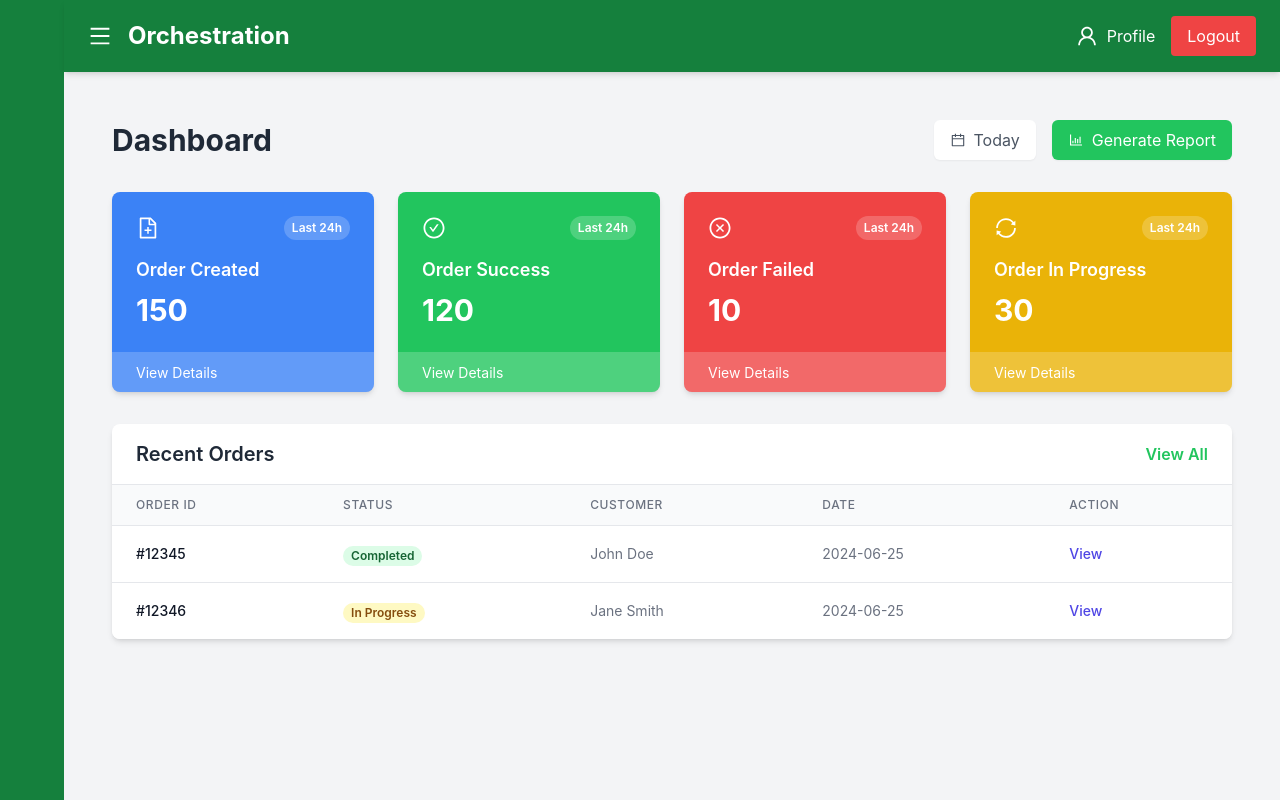
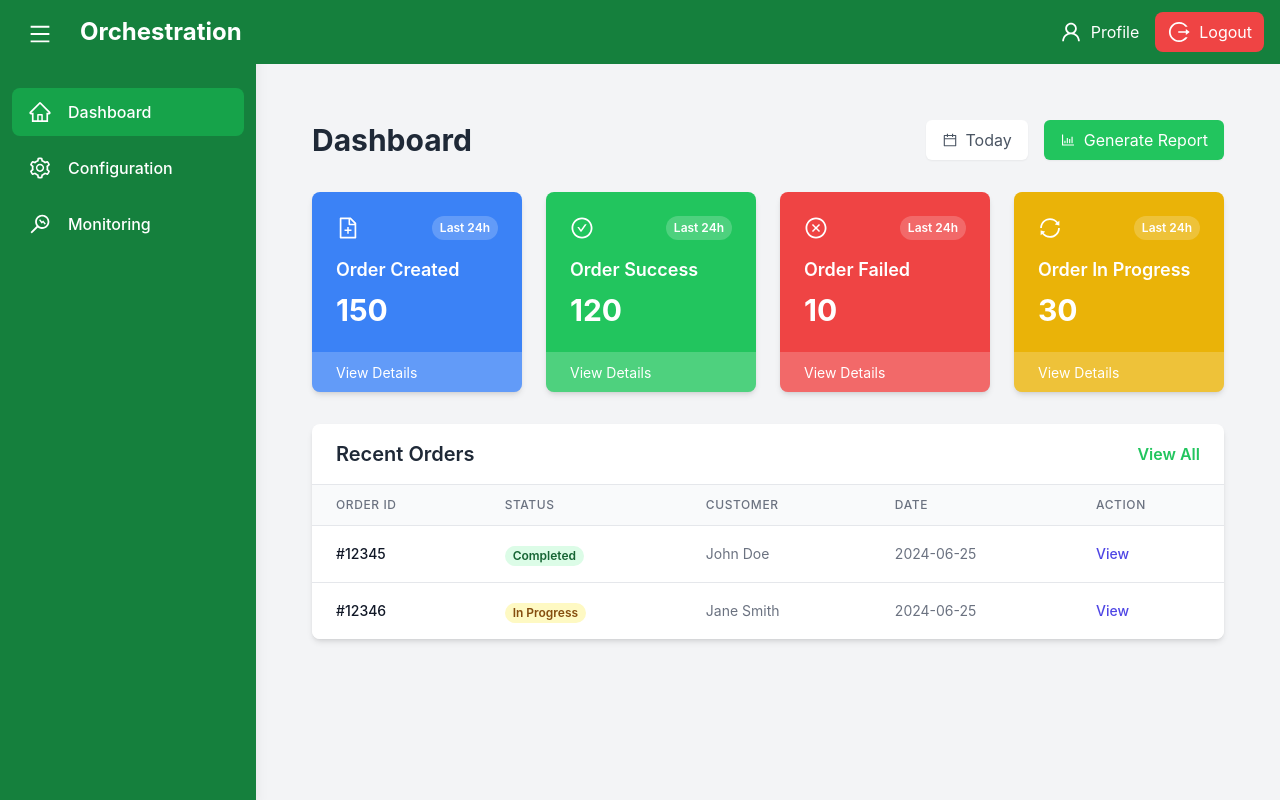
Before and after one commit to Gezaa/orches-app, a React (Create React App) app in the folder frontend/: page / in a window 1280 px wide. Built offline with nearby package versions, Linux system fonts and the light colour scheme.

Commit message:
style : update layout(sidebar and navbar connecting)

```diff
--- a/frontend/src/components/shared/Layout.jsx
+++ b/frontend/src/components/shared/Layout.jsx
@@ -4,18 +4,18 @@ import Sidebar from './Sidebar';
 import Navbar from './Navbar';
 
 export default function Layout() {
-    const [isOpen, setIsOpen] = useState(false);
+    const [isOpen, setIsOpen] = useState(true);
 
     const toggleSidebar = () => {
         setIsOpen(!isOpen);
     };
 
     return (
-        <div className="flex h-screen w-screen overflow-hidden">
+        <div className="flex h-screen w-screen overflow-hidden bg-gray-100">
+            <Navbar toggleSidebar={toggleSidebar} isOpen={isOpen} />
             <Sidebar isOpen={isOpen} />
-            <div className={`flex flex-col flex-1 transition-all duration-300 ${isOpen ? 'ml-64' : 'ml-16'}`}>
-                <Navbar toggleSidebar={toggleSidebar} />
-                <div className="flex-1 p-4 bg-gray-100 overflow-auto">
+            <div className={`flex flex-col flex-1 ${isOpen ? 'ml-64' : 'ml-20'} mt-16 transition-all duration-300`}>
+                <div className="flex-1 p-6 overflow-auto">
                     <Outlet />
                 </div>
             </div>
--- a/frontend/src/components/shared/Navbar.jsx
+++ b/frontend/src/components/shared/Navbar.jsx
@@ -1,8 +1,8 @@
 import React from 'react';
-import { AiOutlineUser, AiOutlineMenu } from 'react-icons/ai';
+import { AiOutlineUser, AiOutlineMenu, AiOutlineLogout } from 'react-icons/ai';
 import { Link, useNavigate } from 'react-router-dom';
 
-function Navbar({ toggleSidebar }) {
+function Navbar({ toggleSidebar, isOpen }) {
     const navigate = useNavigate();
 
     const handleLogout = () => {
@@ -10,26 +10,33 @@ function Navbar({ toggleSidebar }) {
     };
 
     return (
-        <header className="bg-green-700 shadow-md w-full z-50 relative">
-            <div className="container mx-auto flex justify-between items-center py-4 px-6">
-                <div className="flex items-center space-x-4">
-                    <button onClick={toggleSidebar} className="text-white hover:text-gray-300 transition-colors duration-200">
+        <header className="bg-green-700 z-50 fixed top-0 left-0 right-0">
+            <div className="flex justify-between items-center h-16 px-4">
+                <div className="flex items-center">
+                    <button
+                        onClick={toggleSidebar}
+                        className="text-white hover:bg-green-600 p-3 rounded-lg transition-colors duration-200 mr-4 mt-1"
+                    >
                         <AiOutlineMenu size={24} />
                     </button>
-                    <Link to="/" className="text-2xl font-bold text-white">
+                    <Link to="/" className="text-2xl font-bold text-white hover:text-gray-200 transition-colors duration-200">
                         Orchestration
                     </Link>
                 </div>
-                <div className="flex items-center space-x-4">
-                    <Link to="/profile" className="flex items-center text-white hover:text-gray-300 transition-colors duration-200">
+                <div className="flex items-center space-x-2">
+                    <Link
+                        to="/profile"
+                        className="flex items-center text-white hover:bg-green-600 p-2 rounded-lg transition-colors duration-200"
+                    >
                         <AiOutlineUser size={24} className="mr-2" />
-                        Profile
+                        <span className="hidden md:inline">Profile</span>
                     </Link>
                     <button
                         onClick={handleLogout}
-                        className="bg-red-500 text-white px-4 py-2 rounded active:scale-[.96] active:duration-75 transition-all hover:bg-red-600 hover:scale-[1.01] ease-in-out duration-200"
+                        className="flex items-center text-white bg-red-500 hover:bg-red-600 px-3 py-2 rounded-lg transition-colors duration-200"
                     >
-                        Logout
+                        <AiOutlineLogout size={24} className="mr-2" />
+                        <span className="hidden md:inline">Logout</span>
                     </button>
                 </div>
             </div>
--- a/frontend/src/components/shared/Sidebar.jsx
+++ b/frontend/src/components/shared/Sidebar.jsx
@@ -1,47 +1,47 @@
 import React from 'react';
 import { AiOutlineHome, AiOutlineSetting, AiOutlineMonitor } from 'react-icons/ai';
-import { Link } from 'react-router-dom';
+import { Link, useLocation } from 'react-router-dom';
 
 function Sidebar({ isOpen }) {
+    const location = useLocation();
+
+    const linkClass = (path) => `
+        flex items-center text-white p-3 rounded-lg
+        transition-all duration-300 ease-in-out
+        ${location.pathname === path ? 'bg-green-600' : 'hover:bg-green-600'}
+    `;
+
+    const iconClass = "text-2xl min-w-[2rem] flex justify-center";
+
     return (
-        <>
         <div
-                className={`h-full bg-green-700 w-64 transition-all duration-300 fixed top-0 ${
-                    isOpen ? 'left-0' : '-left-64'
-                } z-40`}
-                id="sidebar"
+            className={`
+                h-screen bg-green-700 transition-all duration-300 fixed top-0 left-0
+                ${isOpen ? 'w-64' : 'w-20'}
+                z-30 pt-16 shadow-lg
+            `}
         >
-                {isOpen && (
-                    <nav className="flex flex-col space-y-2 px-4 pt-20"> {/* Adjusted padding to push content down */}
-                        <Link
-                            to="/"
-                            className="flex items-center text-white p-2 rounded hover:bg-gray-700 transition-colors duration-200"
-                        >
-                            <AiOutlineHome className="mr-2" size={20} />
-                            Dashboard
+            <nav className="flex flex-col space-y-2 px-3 pt-6">
+                <Link to="/" className={linkClass('/')}>
+                    <div className={iconClass}>
+                        <AiOutlineHome />
+                    </div>
+                    {isOpen && <span className="font-medium ml-3">Dashboard</span>}
                 </Link>
-                        <hr className="my-4 border-white" />
-                        <Link
-                            to="/configuration"
-                            className="flex items-center text-white p-2 rounded hover:bg-gray-700 transition-colors duration-200"
-                        >
-                            <AiOutlineSetting className="mr-2" size={20} />
-                            Configuration
+                <Link to="/configuration" className={linkClass('/configuration')}>
+                    <div className={iconClass}>
+                        <AiOutlineSetting />
+                    </div>
+                    {isOpen && <span className="font-medium ml-3">Configuration</span>}
                 </Link>
-                        <hr className="my-4 border-white" />
-                        <Link
-                            to="/monitoring"
-                            className="flex items-center text-white p-2 rounded hover:bg-gray-700 transition-colors duration-200"
-                        >
-                            <AiOutlineMonitor className="mr-2" size={20} />
-                            Monitoring
+                <Link to="/monitoring" className={linkClass('/monitoring')}>
+                    <div className={iconClass}>
+                        <AiOutlineMonitor />
+                    </div>
+                    {isOpen && <span className="font-medium ml-3">Monitoring</span>}
                 </Link>
-                        <hr className="my-4 border-white" />
             </nav>
-                )}
         </div>
-            {!isOpen && <div className="fixed top-0 left-0 h-full bg-green-700 w-16 z-40"></div>}
-        </>
     );
 }
 
```
Lines whose indentation alone changed are shown as unchanged.
